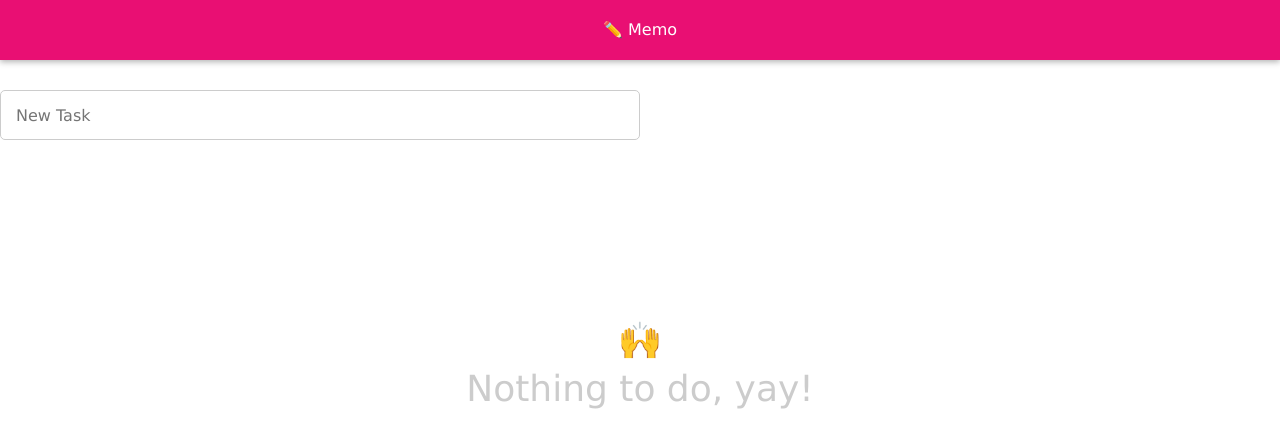
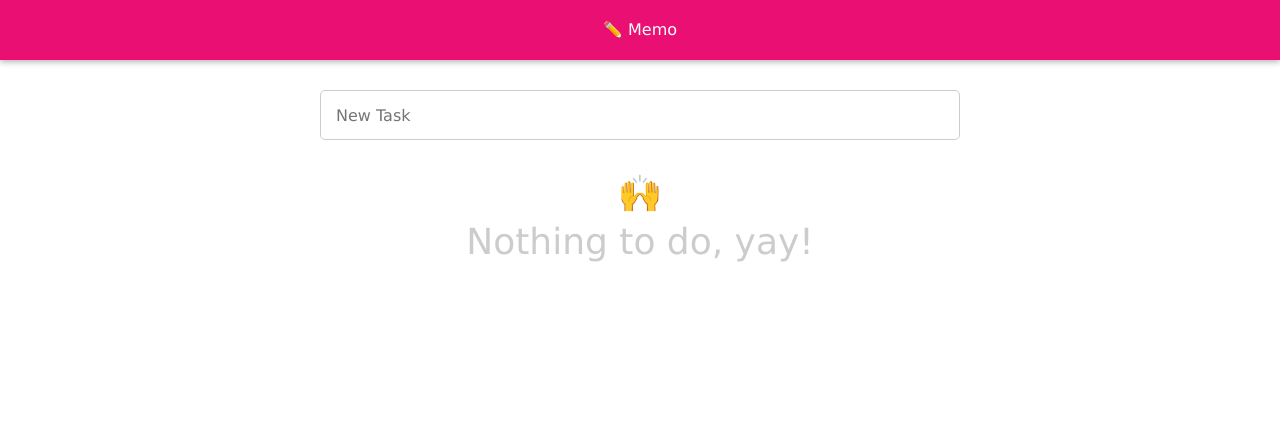
Before and after one commit to markusoelhafen/todo-app-pwa, a React (Create React App) app: page / in a window 1280 px wide. Shown: the top 448 px of the page. Built offline with nearby package versions, Linux system fonts and the light colour scheme.

Commit message:
fix: optimize taskform css

```diff
--- a/src/components/taskform/taskform.tsx
+++ b/src/components/taskform/taskform.tsx
@@ -7,7 +7,8 @@ export interface TaskFormProps extends InputProps{
 }
 
 const StyledFormWrapper = styled.form`
-  width: 50%;
+  display: flex;
+  justify-content: center;
 
   @media (max-width: 720px) {
     position: fixed;
@@ -17,6 +18,8 @@ const StyledFormWrapper = styled.form`
 `;
 
 const StyledInput = styled(Input)`
+  width: 50%;
+
   @media (max-width: 720px) {
     border-radius: 0;
     border: 0;
--- a/src/container/tasklist-container.tsx
+++ b/src/container/tasklist-container.tsx
@@ -1,5 +1,4 @@
 import * as React from 'react';
-import styled from 'styled-components';
 import Copy, { Size } from '../components/copy/copy';
 import Task from '../components/task/task';
 import TaskListComponent from '../components/tasklist/tasklist';
@@ -15,15 +14,6 @@ export interface DataListProps {
   onClick?: React.MouseEventHandler<HTMLElement>;
   className?: string;
 }
-
-const StyledEmptyList = styled.div`
-  display: flex;
-  height: 50vh;
-  flex-direction: column;
-  flex-grow: 1;
-  align-items: center;
-  justify-content: center;
-`;
 
 export class Tasklist extends React.Component<DataListProps> {
 
@@ -43,12 +33,10 @@ export class Tasklist extends React.Component<DataListProps> {
 
           </React.Fragment>
         :
-          <StyledEmptyList>
-            <Copy color="#cccccc" size={Size.Large} centered={true}>
-              🙌<br />
-              Nothing to do, yay!
-            </Copy>
-          </StyledEmptyList>
+          <Copy color="#cccccc" size={Size.Large} centered={true}>
+            🙌<br />
+            Nothing to do, yay!
+          </Copy>
         }
       </TaskListComponent>
     );
--- a/src/index.tsx
+++ b/src/index.tsx
@@ -1,10 +1,8 @@
 import * as React from 'react';
 import * as ReactDOM from 'react-dom';
 import App from './App';
-// import { openDB } from './indexeddb';
 
 ReactDOM.render(
   <App />,
   document.getElementById('root') as HTMLElement
 );
-// console.log("db result: ", openDB());
```
